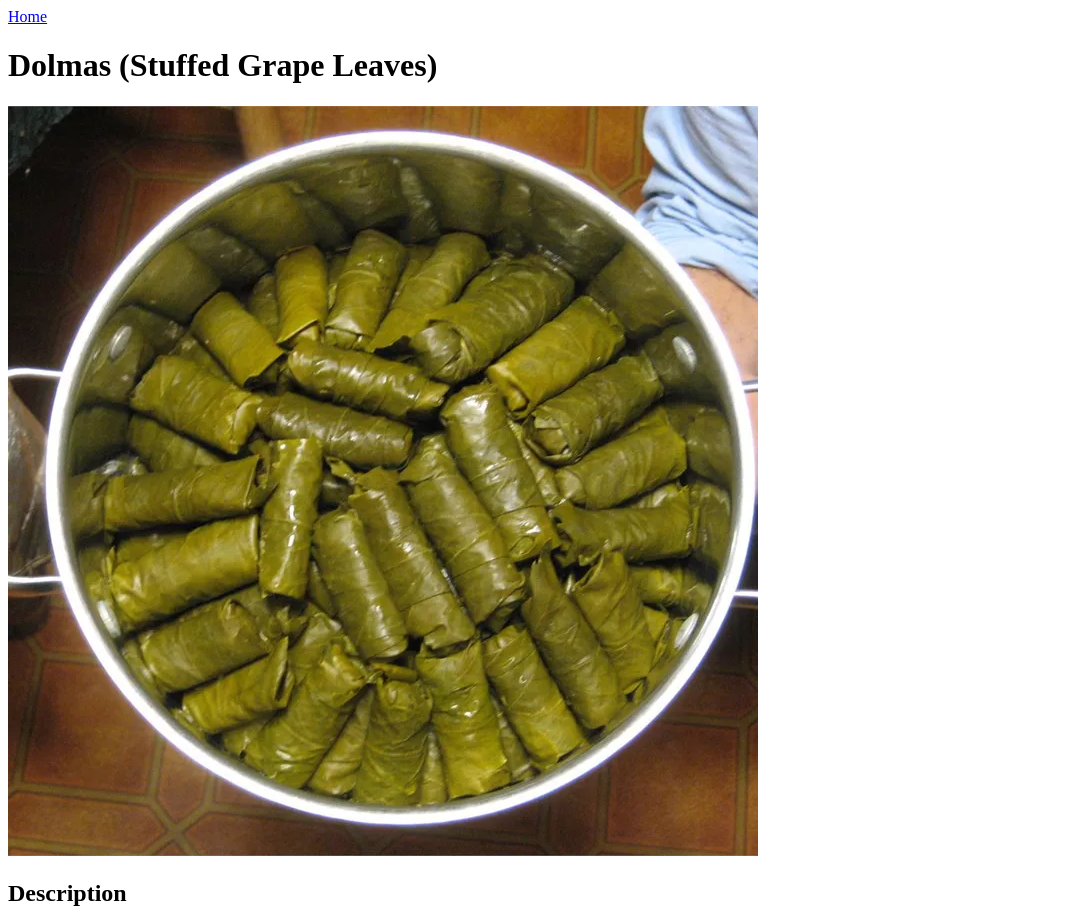
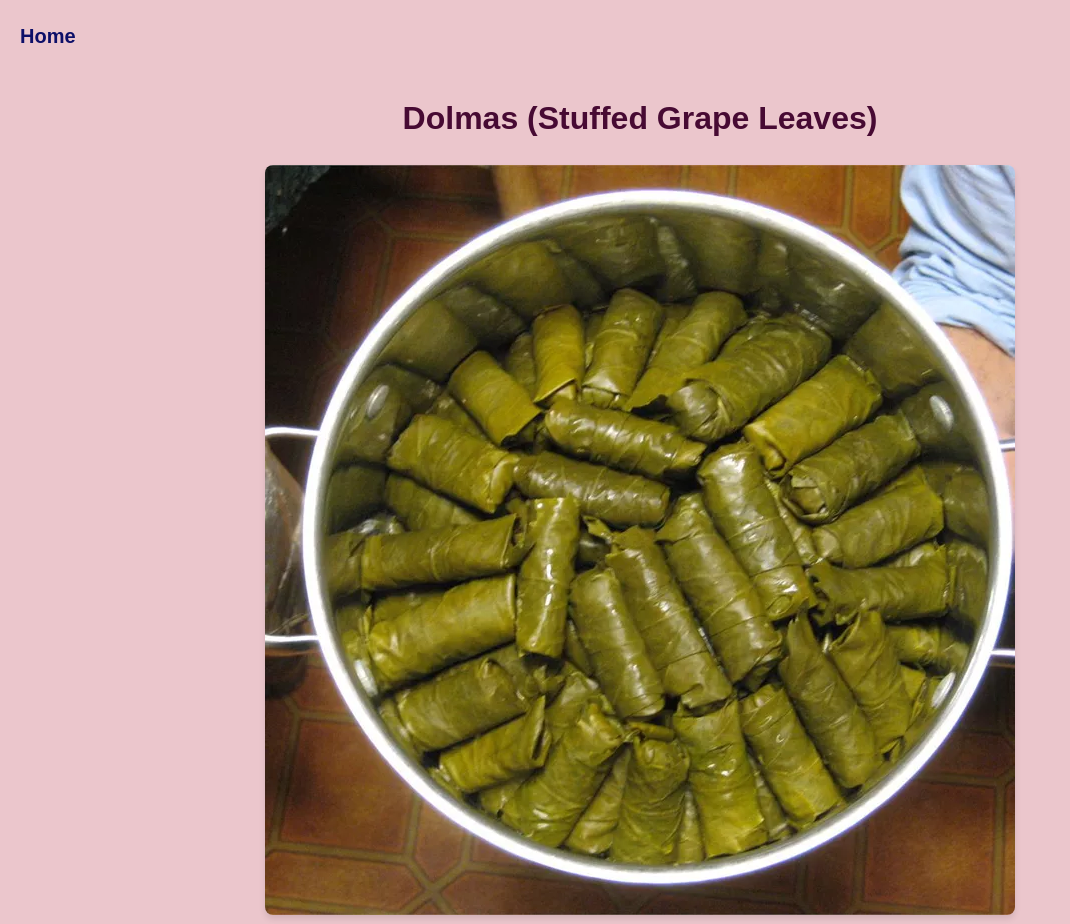
Before and after one commit to olenamolla/odin-recipes, a plain HTML site: page recipes/dolma.html in a window 1280 px wide. Shown: the top 924 px of the page, without its empty margins (0-1070 px from the left). Drawn offline with Linux system fonts and the light colour scheme.

Commit message:
feat: add styling for body, h1, h2, a, img (dolma.css)

```diff
--- /dev/null
+++ b/recipes/dolma.css
@@ -0,0 +1,50 @@
+body {
+    background-color: rgb(235, 198, 204);
+    font-family: Arial, sans-serif;
+    color: rgb(71, 4, 71);
+    margin: 20px;
+    line-height: 1.6;
+}
+
+h1 {
+    font-size: 32px;
+    color: rgb(71, 10, 51);
+    text-align: center;
+    margin-bottom: 20px;
+}
+
+h2 {
+    font-size: 24px;
+    color:#333;
+    margin-top: 20px;
+}
+
+h2 {
+    font-size: 24px;
+    color: #333;
+    margin-top: 20px;
+}
+
+a {
+    display: inline-block;
+    color:#0d0f68;
+    text-decoration: none;
+    font-weight: bold;
+    margin-bottom: 20px;
+    font-size: 20px;
+}
+
+a:hover {
+    color: #ba147a52;
+    text-decoration:underline;
+    background-color: #d5cdf4;
+}
+
+img {
+    display: block;
+    max-width: 100%;
+    height:auto;
+    margin: 20px auto;
+    border-radius:8px;
+    box-shadow: 0 4px 6px rgba(0,0,0,0.1);
+}
--- a/recipes/dolma.html
+++ b/recipes/dolma.html
@@ -3,6 +3,7 @@
     <head>
       <meta charset="UTF-8">
       <title>Dolma</title>
+      <link rel="stylesheet" href="dolma.css">
     </head>
 
     <body>
```
